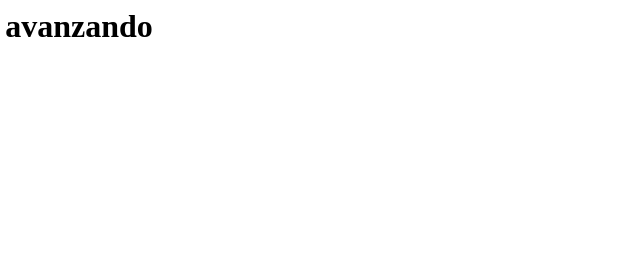
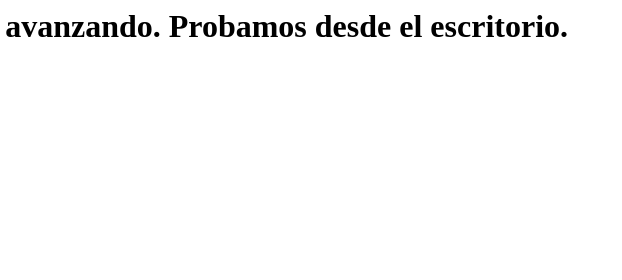
Before and after one commit to Juan-42/PaginaWeb, a plain HTML site: page index.html in a window 1280 px wide. Shown: the top 280 px of the page, 378-1000 px from the left. Drawn offline with Linux system fonts and the light colour scheme.

Commit message:
Agregamos texto desde el escritorio

```diff
--- a/index.html
+++ b/index.html
@@ -3,7 +3,7 @@
  <title>SDI</title>
 </head>
 <body>
- <h1>En construcción. Seguimos avanzando</h1>
+ <h1>En construcción. Seguimos avanzando. Probamos desde el escritorio.</h1>
  <iframe width="256" height="320" allowfullscreen src="https://cdn.soft8soft.com/AROAJSY2GOEHMOFUVPIOE:efa9da7b6b/applications/Hello World/Hello World.html"></iframe>
 </body>
 </html>
```
